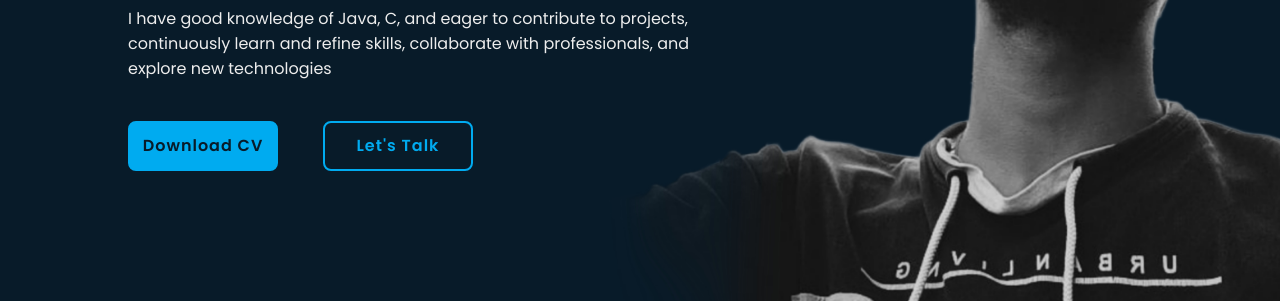
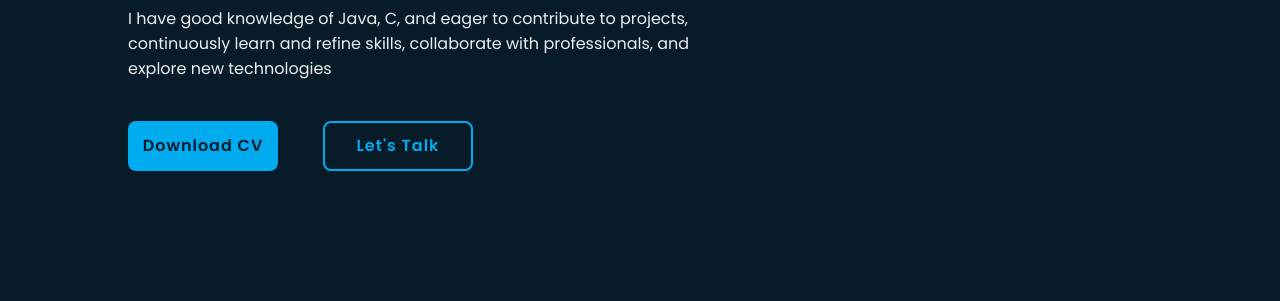
Before and after one commit to somuberlin/portfolio, a plain HTML site: page index.html in a window 1280 px wide. Shown: the part 413-714 px from the top of the page. Drawn offline with nearby package versions, Linux system fonts and the light colour scheme.

Commit message:
Update style.css
hi

```diff
--- a/style.css
+++ b/style.css
@@ -86,7 +86,7 @@ section {
 
 .home{
     height: 100vh;
-    background: url('Picsart_24-06-18_15-28-33-056.jpg') no-repeat;
+    background: var(--bg-color);
     background-size: cover;
     background-position: center;
     display: flex;
```
